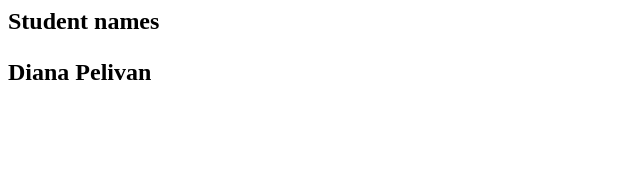
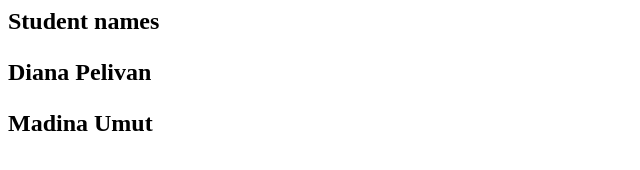
Before and after one commit to molihey/myProjecthtml, a plain HTML site: page index.html in a window 1280 px wide. Shown: the whole page, without its empty margins (0-640 px from the left). Drawn offline with Linux system fonts and the light colour scheme.

```diff
--- a/index.html
+++ b/index.html
@@ -1,2 +1,3 @@
 <h2>Student names<h2>
 <p>Diana Pelivan<p>
+<p>Madina Umut<p>
```
Also changed, not shown: bin/bin.TXT (added), 1 other file.
